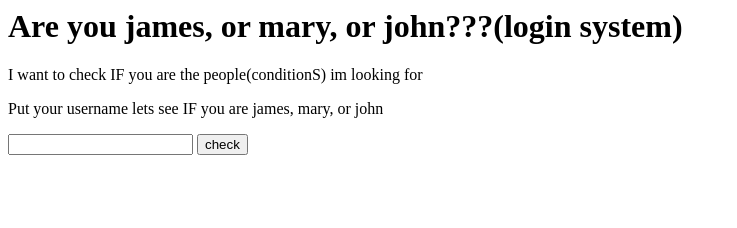
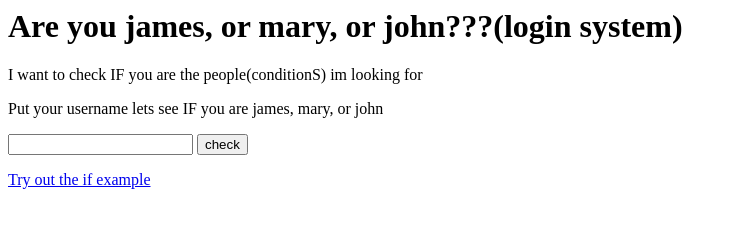
Before and after one commit to Chinurum-Omenuko/mtm-if-explained, a plain HTML site: page switch/switch.html in a window 1280 px wide. Shown: the whole page, without its empty margins (0-737 px from the left). Drawn offline with Linux system fonts and the light colour scheme.

Commit message:
blah blh

```diff
--- a/switch/switch.html
+++ b/switch/switch.html
@@ -14,6 +14,8 @@
 
     <p id="message"></p>
 
+    <a href="./switch/switch.html">Try out the if example</a>
+
     <script src="./switch.js"></script>
 </body>
 </html>
```
